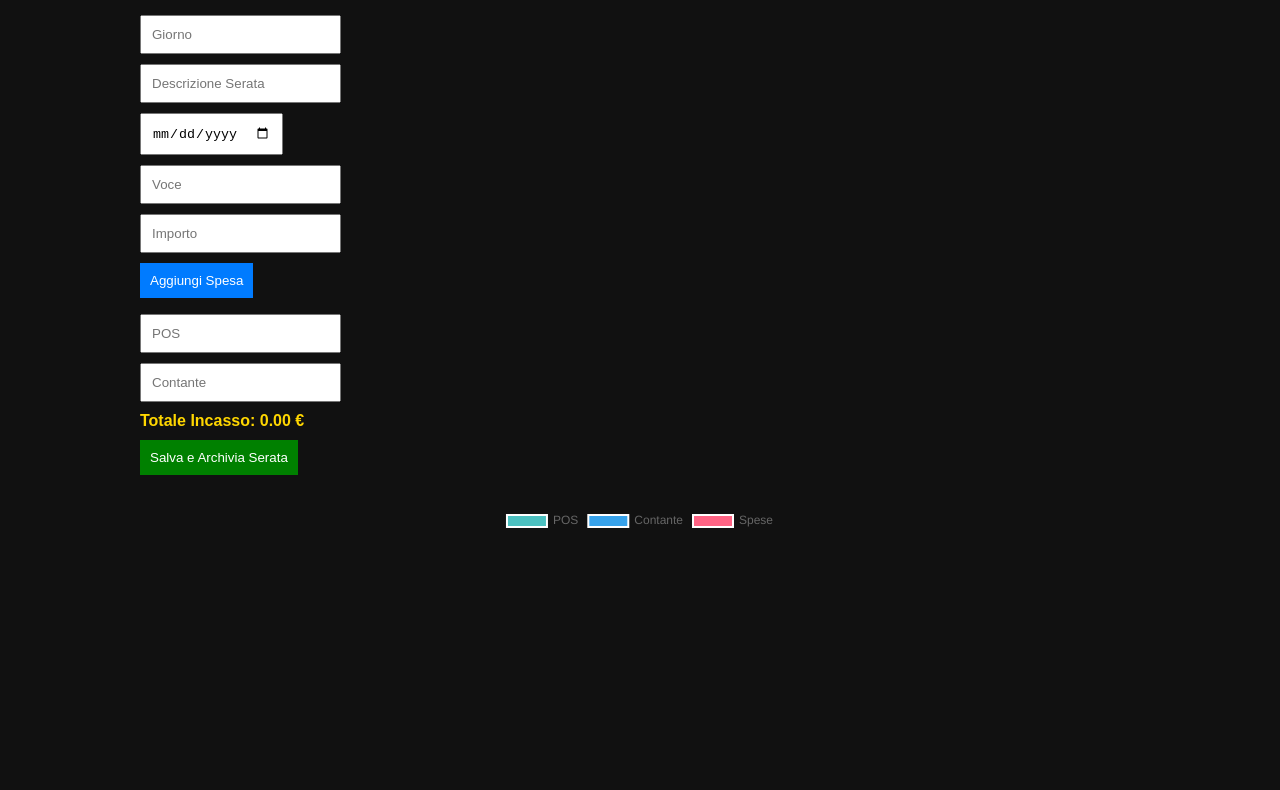
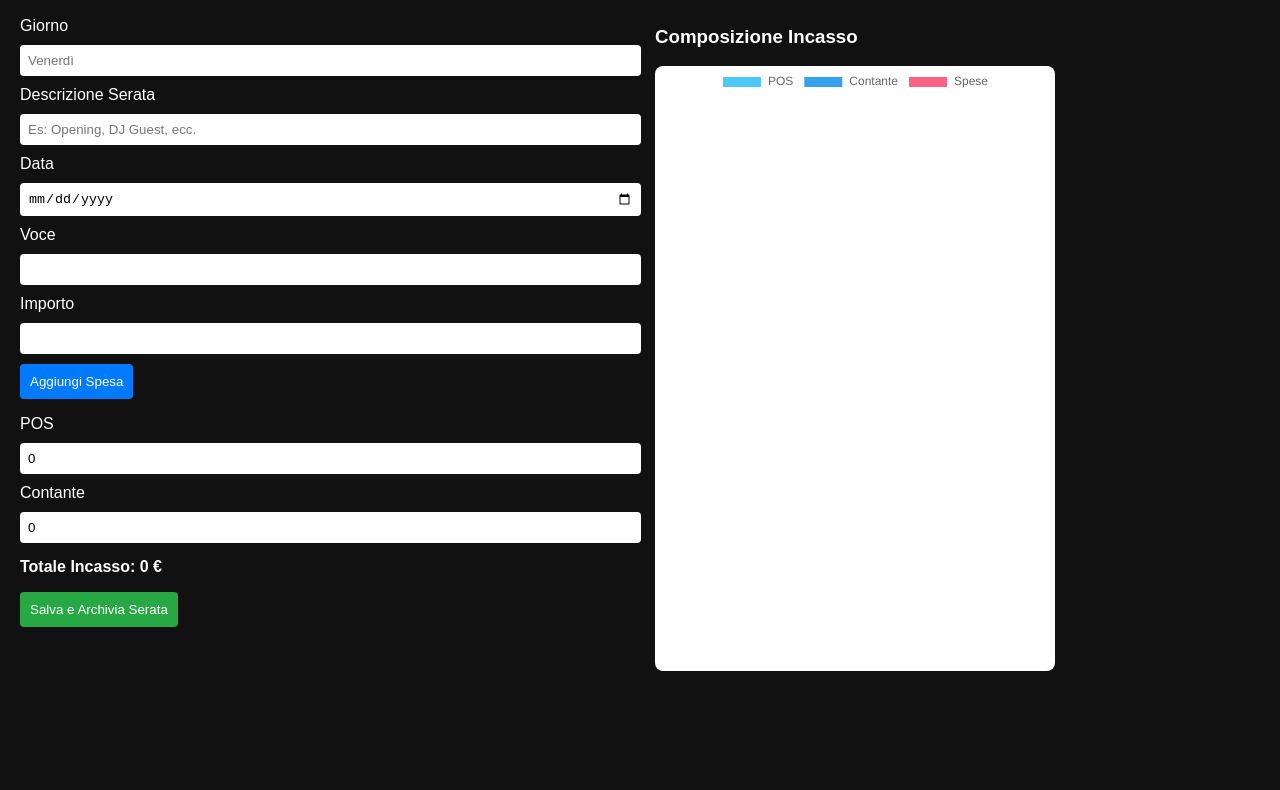
Before and after one commit to Lukk1ns/papi-spese-summer-2025, a plain HTML site: page index.html in a window 1280 px wide. Shown: the part 93-883 px from the top of the page. After the commit the page ends 800 px from the top, so only its background shows below. Drawn offline with nearby package versions, Linux system fonts and the light colour scheme.

Commit message:
Add files via upload

```diff
--- a/app.js
+++ b/app.js
@@ -1,98 +1,53 @@
-
-const spese = [];
-const archivio = JSON.parse(localStorage.getItem("archivioSerate") || "[]");
-const giorno = document.getElementById("giorno");
-const descrizione = document.getElementById("descrizione");
-const data = document.getElementById("data");
-const voce = document.getElementById("voce");
-const importo = document.getElementById("importo");
-const pos = document.getElementById("pos");
-const contante = document.getElementById("contante");
-const listaSpese = document.getElementById("lista-spese");
-const totaleDisplay = document.getElementById("totale");
-const graficoCanvas = document.getElementById("grafico").getContext("2d");
-const archivioTable = document.querySelector("#archivio tbody");
-
-let chart = new Chart(graficoCanvas, {
+const voceInput = document.getElementById('voce');
+const importoInput = document.getElementById('importo');
+const posInput = document.getElementById('pos');
+const contanteInput = document.getElementById('contante');
+const totaleEl = document.getElementById('totale');
+const listaSpese = document.getElementById('lista-spese');
+const grafico = new Chart(document.getElementById('grafico'), {
     type: 'pie',
     data: {
         labels: ['POS', 'Contante', 'Spese'],
         datasets: [{
             data: [0, 0, 0],
-      backgroundColor: ['#4bc0c0', '#36a2eb', '#ff6384']
+            backgroundColor: ['#4dc9f6', '#36a2eb', '#ff6384']
         }]
     }
 });
 
+let spese = [];
+
 function aggiornaTotale() {
-  const speseTot = spese.reduce((acc, s) => acc + s.importo, 0);
-  const totale = parseFloat(pos.value || 0) + parseFloat(contante.value || 0);
-  totaleDisplay.textContent = `Totale Incasso: ${totale.toFixed(2)} €`;
-  chart.data.datasets[0].data = [
-    parseFloat(pos.value || 0),
-    parseFloat(contante.value || 0),
-    speseTot
-  ];
-  chart.update();
+    const pos = parseFloat(posInput.value) || 0;
+    const contante = parseFloat(contanteInput.value) || 0;
+    const totaleSpese = spese.reduce((sum, s) => sum + s.importo, 0);
+    const totale = pos + contante;
+    totaleEl.textContent = totale.toFixed(2) + ' €';
+
+    grafico.data.datasets[0].data = [pos, contante, totaleSpese];
+    grafico.update();
 }
 
-document.getElementById("aggiungiSpesa").onclick = () => {
-  if (voce.value && importo.value) {
-    const nuova = { voce: voce.value, importo: parseFloat(importo.value) };
-    spese.push(nuova);
-    const li = document.createElement("li");
-    li.textContent = `${nuova.voce}: €${nuova.importo.toFixed(2)}`;
-    listaSpese.appendChild(li);
-    voce.value = "";
-    importo.value = "";
+function aggiungiSpesa() {
+    const voce = voceInput.value.trim();
+    const importo = parseFloat(importoInput.value);
+    if (!voce || isNaN(importo)) return;
+    spese.push({ voce, importo });
+    voceInput.value = '';
+    importoInput.value = '';
+    renderSpese();
     aggiornaTotale();
 }
-};
 
-[pos, contante].forEach(el => el.addEventListener("input", aggiornaTotale));
-
-document.getElementById("salva").onclick = () => {
-  const totale = parseFloat(pos.value || 0) + parseFloat(contante.value || 0);
-  const dati = {
-    giorno: giorno.value,
-    descrizione: descrizione.value,
-    data: data.value,
-    spese: [...spese],
-    pos: parseFloat(pos.value || 0),
-    contante: parseFloat(contante.value || 0),
-    totale
-  };
-  archivio.push(dati);
-  localStorage.setItem("archivioSerate", JSON.stringify(archivio));
-  alert("Salvato!");
-  location.reload();
-};
-
-function aggiornaArchivio() {
-  archivioTable.innerHTML = "";
-  archivio.forEach((s, i) => {
-    const tr = document.createElement("tr");
-    tr.innerHTML = `<td>€${s.totale.toFixed(2)}</td>
-                    <td><button onclick="esportaSingolo(${i})">Esporta</button></td>`;
-    archivioTable.appendChild(tr);
+function renderSpese() {
+    listaSpese.innerHTML = '';
+    spese.forEach(s => {
+        const li = document.createElement('li');
+        li.textContent = `${s.voce}: €${s.importo.toFixed(2)}`;
+        listaSpese.appendChild(li);
     });
 }
-window.esportaSingolo = (index) => {
-  const s = archivio[index];
-  const w = window.open("", "_blank");
-  w.document.write(`<h1>Serata ${s.giorno} - ${s.data}</h1>`);
-  w.document.write(`<p>${s.descrizione}</p>`);
-  w.document.write(`<ul>${s.spese.map(sp => `<li>${sp.voce}: €${sp.importo}</li>`).join("")}</ul>`);
-  w.document.write(`<p><strong>POS:</strong> €${s.pos}</p>`);
-  w.document.write(`<p><strong>Contante:</strong> €${s.contante}</p>`);
-  w.document.write(`<p><strong>Totale:</strong> €${s.totale}</p>`);
-  w.print();
-  w.close();
-};
 
-document.getElementById("esportaTutti").onclick = () => {
-  archivio.forEach((_, i) => esportaSingolo(i));
-};
-
-aggiornaTotale();
-aggiornaArchivio();
+function salvaSerata() {
+    alert('Salvato (simulazione)!');
+}
--- a/index.html
+++ b/index.html
@@ -1,41 +1,41 @@
 <!DOCTYPE html>
 <html lang="it">
 <head>
-  <meta charset="UTF-8" />
-  <meta name="viewport" content="width=device-width, initial-scale=1.0" />
+    <meta charset="UTF-8">
+    <meta name="viewport" content="width=device-width, initial-scale=1.0">
     <title>PAPI SPESE SUMMER 2025</title>
-  <link rel="icon" type="image/x-icon" href="favicon.ico" />
-  <link rel="stylesheet" href="style.css" />
+    <link rel="icon" type="image/x-icon" href="favicon.ico">
+    <link href="style.css" rel="stylesheet">
     <script src="https://cdn.jsdelivr.net/npm/chart.js"></script>
 </head>
 <body>
     <div class="container">
-    <h1>SUMMER 2025</h1>
-    <div class="form-section">
-      <input type="text" id="giorno" placeholder="Giorno" />
-      <input type="text" id="descrizione" placeholder="Descrizione Serata" />
-      <input type="date" id="data" />
-      <input type="text" id="voce" placeholder="Voce" />
-      <input type="number" id="importo" placeholder="Importo" />
-      <button id="aggiungiSpesa" class="btn blue">Aggiungi Spesa</button>
+        <h1><span class="white">PAPI SPESE</span> <span class="highlight">SUMMER 2025</span></h1>
+        <div class="grid">
+            <div class="left">
+                <label>Giorno</label>
+                <input id="giorno" type="text" placeholder="Venerdì">
+                <label>Descrizione Serata</label>
+                <input id="descrizione" type="text" placeholder="Es: Opening, DJ Guest, ecc.">
+                <label>Data</label>
+                <input id="data" type="date">
+                <label>Voce</label>
+                <input id="voce" type="text">
+                <label>Importo</label>
+                <input id="importo" type="number">
+                <button onclick="aggiungiSpesa()">Aggiungi Spesa</button>
                 <ul id="lista-spese"></ul>
-      <input type="number" id="pos" placeholder="POS" />
-      <input type="number" id="contante" placeholder="Contante" />
-      <div id="totale">0 €</div>
-      <button id="salva" class="btn green">Salva e Archivia Serata</button>
+                <label>POS</label>
+                <input id="pos" type="number" value="0">
+                <label>Contante</label>
+                <input id="contante" type="number" value="0">
+                <p class="totale">Totale Incasso: <span id="totale">0 €</span></p>
+                <button class="green" onclick="salvaSerata()">Salva e Archivia Serata</button>
             </div>
-    <div class="grafico-section">
+            <div class="right">
+                <h3>Composizione Incasso</h3>
                 <canvas id="grafico"></canvas>
             </div>
-    <div class="archivio-section">
-      <h2>Archivio Serate</h2>
-      <table id="archivio">
-        <thead>
-          <tr><th>Totale</th><th>Azioni</th></tr>
-        </thead>
-        <tbody></tbody>
-      </table>
-      <button id="esportaTutti" class="btn gray">Esporta Tutti in PDF</button>
         </div>
     </div>
     <script src="app.js"></script>
--- a/style.css
+++ b/style.css
@@ -1,35 +1,59 @@
-
 body {
-  font-family: sans-serif;
-  background-color: #111;
-  color: white;
-  margin: 0;
-  padding: 20px;
+    margin: 0;
+    font-family: Arial, sans-serif;
+    background-color: #111;
+    color: white;
 }
 .container {
-  max-width: 1000px;
-  margin: auto;
+    padding: 20px;
 }
 h1 {
-  text-align: center;
-  color: gold;
+    text-align: center;
 }
-.form-section, .grafico-section, .archivio-section {
-  margin-top: 30px;
+.white {
+    color: white;
 }
-input, button {
-  display: block;
-  margin: 10px 0;
-  padding: 10px;
+.highlight {
+    color: #f9c74f;
 }
-.btn {
-  border: none;
-  cursor: pointer;
+.grid {
+    display: flex;
+    flex-wrap: wrap;
+    gap: 30px;
 }
-.green { background: green; color: white; }
-.blue { background: #007bff; color: white; }
-.red { background: red; color: white; }
-.gray { background: #555; color: white; }
-#totale { font-weight: bold; color: gold; }
-table { width: 100%; margin-top: 20px; border-collapse: collapse; }
-th, td { border: 1px solid #333; padding: 10px; text-align: center; }
+.left, .right {
+    flex: 1 1 45%;
+    min-width: 300px;
+}
+label, input, button {
+    display: block;
+    margin: 10px 0 5px;
+}
+input {
+    width: 100%;
+    padding: 8px;
+    border: none;
+    border-radius: 4px;
+}
+button {
+    padding: 10px;
+    border: none;
+    border-radius: 4px;
+    margin-top: 10px;
+    cursor: pointer;
+    background-color: #007bff;
+    color: white;
+}
+button.green {
+    background-color: #28a745;
+}
+.totale {
+    margin-top: 15px;
+    font-weight: bold;
+}
+canvas {
+    width: 100%;
+    max-width: 400px;
+    background-color: white;
+    border-radius: 8px;
+}
```
Lines whose indentation alone changed are shown as unchanged.
